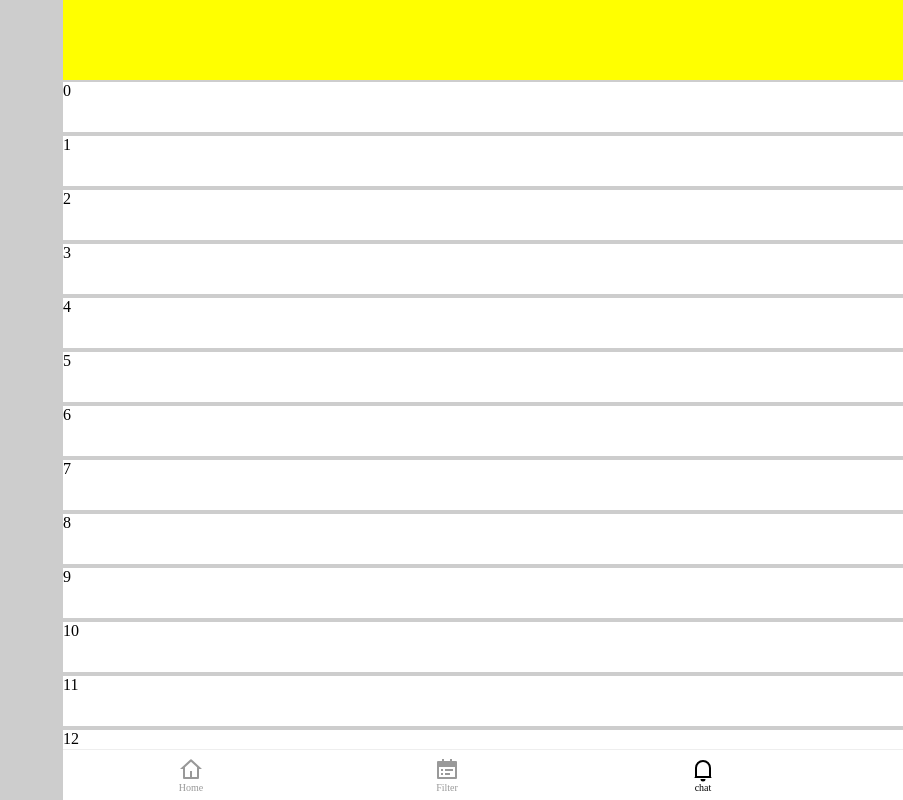
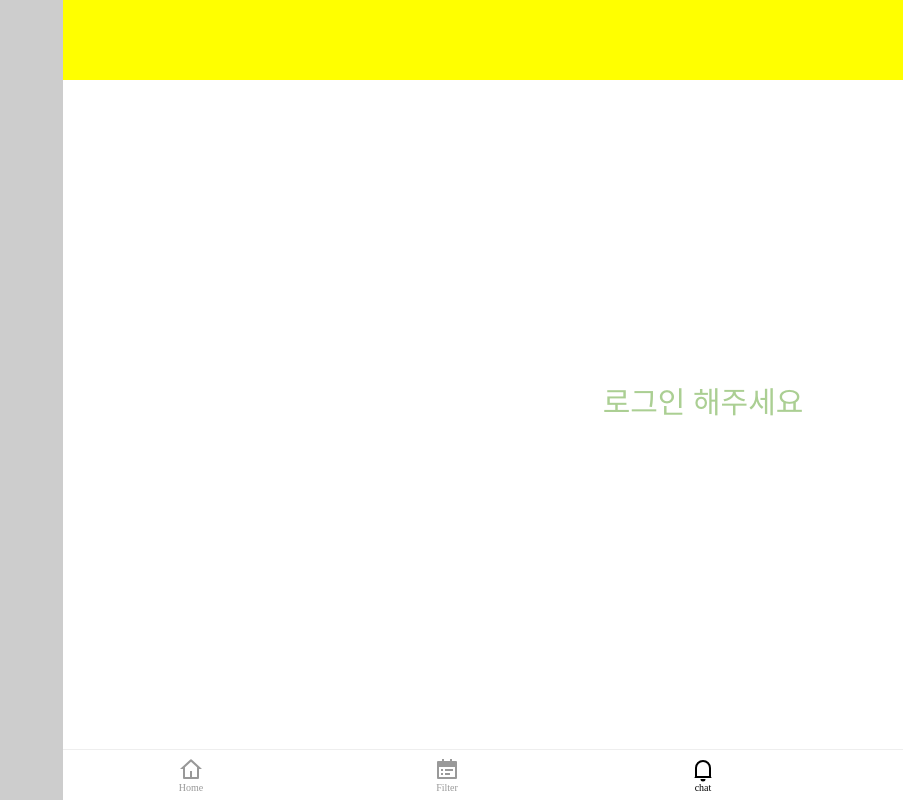
Before and after one commit to westsea6535/capstone_web, a SvelteKit app: page /chat in a window 1280 px wide. Shown: the top 800 px of the page, without its empty margins (377-1280 px from the left). Built offline with nearby package versions, Linux system fonts and the light colour scheme; a web font is replaced by a local one.

Commit message:
added basic chat

```diff
--- a/src/routes/chat/+page.svelte
+++ b/src/routes/chat/+page.svelte
@@ -1,10 +1,21 @@
 <script>
+  import { isLoggedIn } from "$lib/stores";
   import BottomNav from "$lib/components/bottomNav.svelte";
 </script>
 
 <div id="wrap">
-  <div id="chatHeader">
+  <div id="chatHeader"
+    on:click={() => {
+      //test part
+      if ($isLoggedIn) {
+        isLoggedIn.set(false);
+      } else {
+        isLoggedIn.set(true);
+      }
+    }}>
   </div>
+
+  {#if $isLoggedIn}
     <div id="chatBody">
       {#each Array(20) as _, i}
         <a href={`/chat/${i}`} class="chatLink">
@@ -14,6 +25,13 @@
         </a>
       {/each}
     </div>
+  {:else}
+    <div id="noLoginChatBody">
+      <div id="isNotLogin">
+        로그인 해주세요
+      </div>
+    </div>
+  {/if}
 </div>
 <BottomNav />
 
@@ -23,7 +41,7 @@
     flex-direction: column;
     height: 100vh;
     padding-bottom: 10vh;
-    background-color: #cdcd2c;
+    background-color: white;
     overflow-y: scroll;
     box-sizing: border-box;
   }
@@ -41,5 +59,15 @@
     height: 50px;
     background-color: white;
   }
+  #noLoginChatBody {
+    height: 100%;
+    display: flex;
+    align-items: center;
+    justify-content: center;
+  }
+  #isNotLogin {
+    font-size: 30px;
+    color: #abcf93
+  }
 
 </style>
```
Also changed, not shown: src/routes/dbmodify/+page.svelte (+102 -2 lines). Lines whose indentation alone changed are shown as unchanged.
